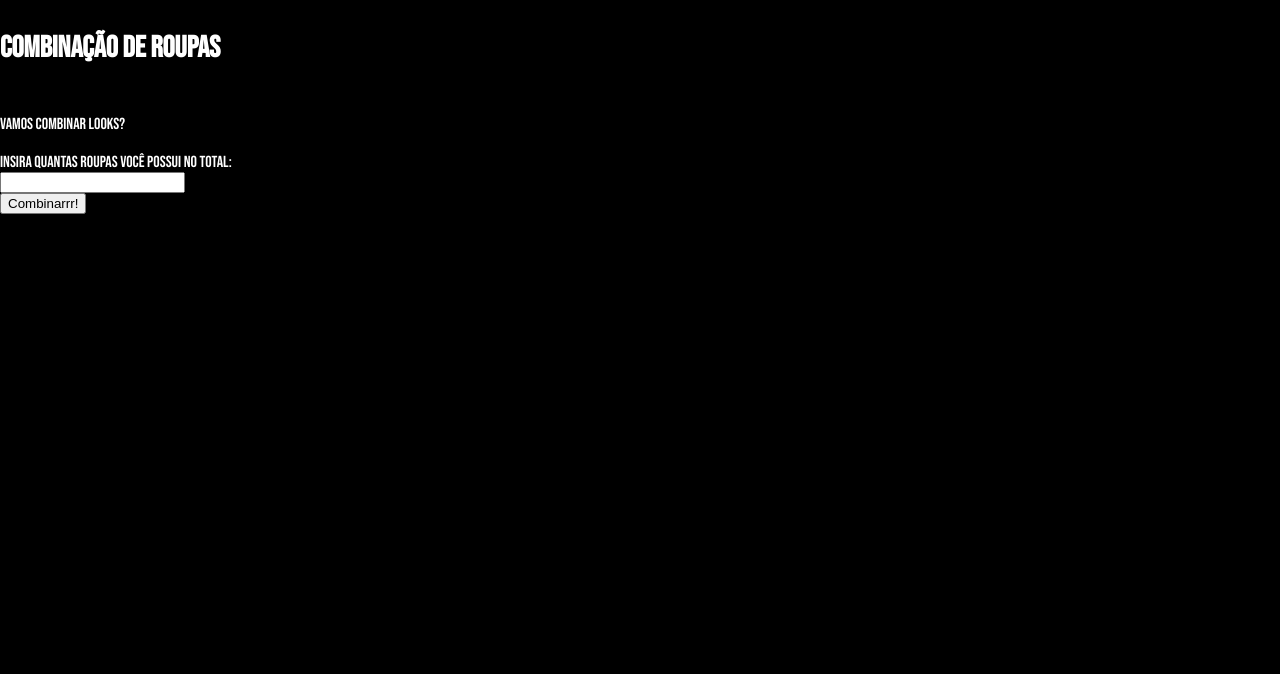
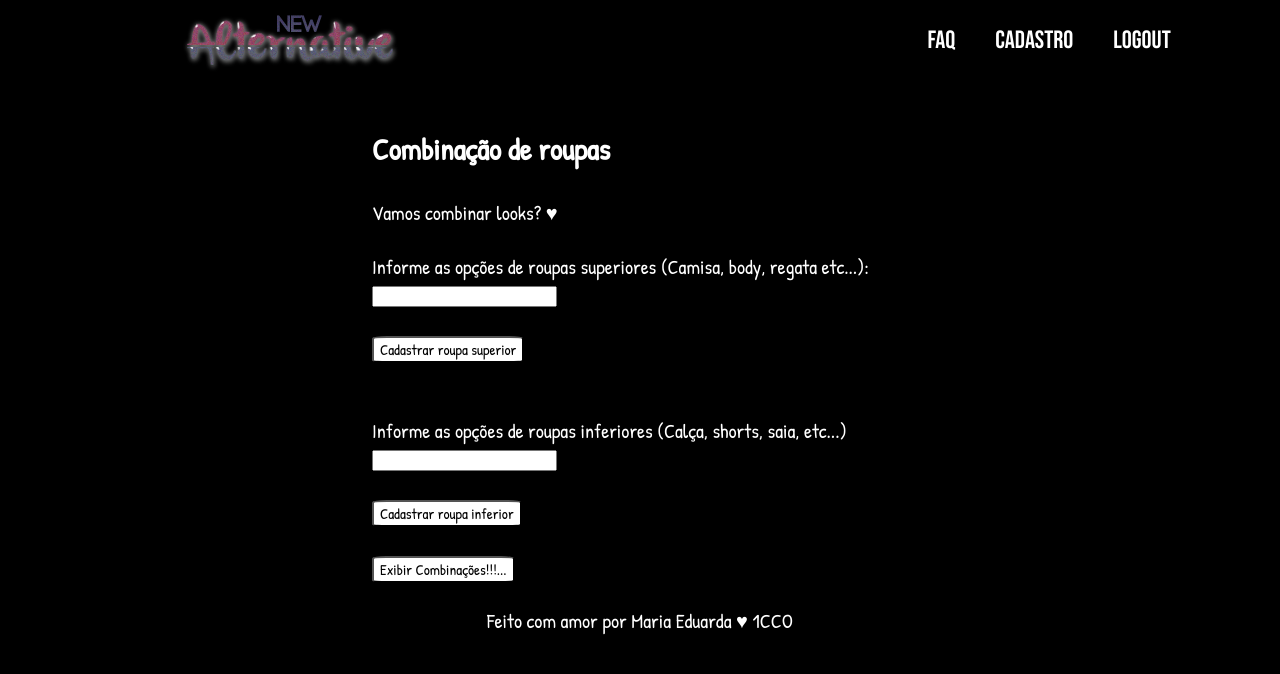
Before and after one commit to eduardanv/NewAlternative, a website: page Site/public/simulador.html in a window 1280 px wide. Drawn offline with Linux system fonts and the light colour scheme; a web font is replaced by a local one.

Commit message:
estilizando simulador e fazendo alterações na navBar das outras páginas.

```diff
--- a/Site/public/css/style.css
+++ b/Site/public/css/style.css
@@ -15,7 +15,7 @@ body {
 
 
 .tela {
-   border: 3px solid green;
+   /* border: 3px solid green; */
    height: 100%;
 }
 
@@ -246,20 +246,46 @@ a{
    color: white;;
 
 }
-.txtSim{
+
+.divSim{
+      display: flex;
+   justify-content: center;
+   align-items: center;
+   border-radius: 0.5%;
+}
+.divSim .container{
+   background: rgb(0, 0, 0);
+
+   font-family: 'patrick hand';
+   justify-content: center;
+   align-items: center;
+   font-size: 20px;
+   color: white;
+   /* display: grid; */
+    width: 67vh;
+    justify-items: stretch;
    /* display: flex; */
    justify-content: center;
 }
-.pSim{
+.span{
    font-size: 15px;
 }
 
 .titleSim{
    font-size: 30px;
-
+   justify-items: center;
+   justify-content: center;
+   align-items: center;
 }
 .btnSim{
-   display: flex;
+   font-family: 'patrick hand';
+   background-color: white;
+   color: black;
+   font-size: 15px;
+   border-radius: 10%;
+   width: auto;
+   height: auto;
+   align-items: center;
    justify-content: center;
 }
 /* FIM STYLE TELA SIMULADOR */
--- a/Site/public/simulador.html
+++ b/Site/public/simulador.html
@@ -10,38 +10,107 @@
 </head>
 
 <body class="bodySim">
-    <h3 class="titleSim">Combinação de roupas</h3>
+    <div class="container">
+        <div class="navBar"><br>
+            <ul class="logo">
+                <li><a href="./index.html"><img src="./imgs/logotipo.png"></a></li>
+            </ul>
+
+            <div class="vazio"></div>
+            <div class="vazio"></div>
+            <div class="vazio"></div>
+            <div class="vazio"></div>
+            <div class="vazio"></div>
+            <div class="vazio"></div>
+            <div class="faq">
+                <ul class="ulFAQ">
+                    <li> FAQ </li>
+                </ul>
+                <ul class="ulCad">
+                    <li> <a href="./cadastro.html">Cadastro</a></li>
+                </ul>
+                <ul class="ulExit">
+                    <li><a href="./login.html"> Logout </a></li>
+                </ul>
+                <ul class="ulSim">
+                    <li><a href="./simulador.html"></a></li>
+                </ul>
+            </div>
+        </div>
+    </div>
     <br>
-    <div class="container">
-        <div class="txtSim">
-            <span>Vamos combinar looks?</span>
+    <div class="divSim">
+        <div class="container">
+            <h3 class="titleSim">Combinação de roupas</h3>
+            <span>Vamos combinar looks? ♥</span>
             <br><br>
-            Insira quantas roupas você possui no total:<br>
-            <input id="iptNum" type=number>
-            <br>
-            <button class="btnSim" onclick="calcular()">Combinarrr!</button>
+            Informe as opções de roupas superiores (Camisa, body, regata etc...):<br>
+            <input id="iptSuperior">
+            <br><br>
+            <button class="btnSim" onclick="cadastrar1()">Cadastrar roupa superior</button>
+            <br><br><br>
+            Informe as opções de roupas inferiores (Calça, shorts, saia, etc...) <br>
+            <input id="iptInferior">
+            <br><br>
+            <button class="btnSim" onclick="cadastrar2()">Cadastrar roupa inferior</button>
+            <br><br>
+            <button class="btnSim" onclick="calcular()">Exibir Combinações!!!...</button>
             <br>
             <span id="msg"></span>
         </div>
     </div>
+    <div class="footer">
+        <div class="container">
+            Feito com amor por Maria Eduarda ♥ 1CCO
+        </div>
 </body>
 
 </html>
 <script>
 
-    function calcular() {
-        var numero = iptNum.value;
-        var soma = numero;
+    var roupaSuperior = [];
+    var roupaInferior = [];
 
-        if (numero != '') {
-            for (i = 1; i < numero; i++) {
-                soma *= i;
-            }
-            alert(`As combinações possíveis são: ${soma}`);
+
+    function cadastrar1() {
+
+        if (iptSuperior.value == '') {
+            alert('Ei.. O campo de roupa superior não pode esta vazio!');
         }
 
         else {
-            msg.innerHTML = 'Insira um número!';
+            roupaSuperior.push(iptSuperior.value);
+            iptSuperior.value = '';
+        }
+    }
+
+    function cadastrar2() {
+
+        if (iptInferior.value == '') {
+            alert('Ei.. O campo de roupa inferior não pode esta vazio!');
+        }
+
+        else {
+            roupaInferior.push(iptInferior.value);
+            iptInferior.value = '';
+        }
+
+    }
+    function calcular() {
+
+        msg.innerHTML = '';
+        roupaSuperior;
+        roupaInferior;
+
+        if (roupaSuperior != '' && roupaInferior != '') {
+            msg.innerHTML = `As combinações possíveis são: ${roupaInferior.length * roupaInferior.length}<br>`;
+            for (let i = 0; i < roupaInferior.length; i++) {
+                msg.innerHTML += `<br>${roupaSuperior[i]} combina com: <br>`;
+                for (let index = 0; index < roupaInferior.length; index++) {
+                    msg.innerHTML += `${roupaInferior[index]}<br>`;
+                }
+            }
+
         }
     }
 
```
Also changed, not shown: Site/public/cadastro.html (+7 -4 lines), Site/public/index.html (+3 -3 lines), Site/public/login.html (+3 -0 lines).
